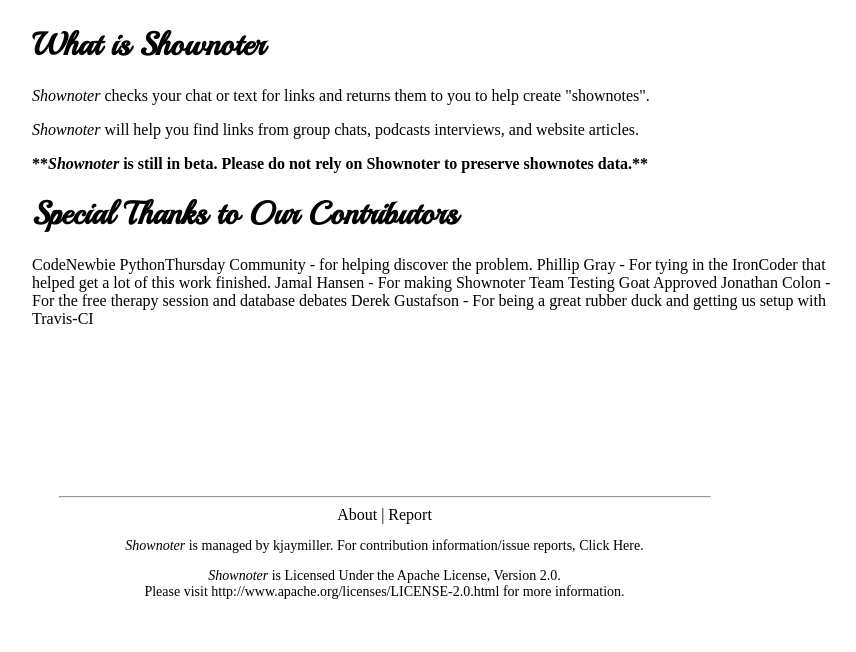
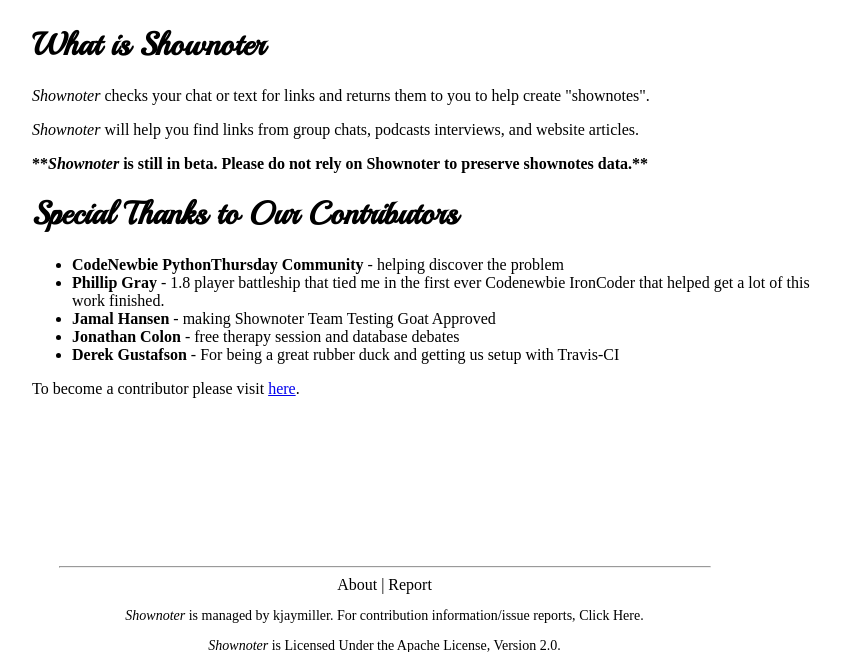
Before and after one commit to kjaymiller/shownoter, a Flask app: page /about in a window 1280 px wide. Shown: the part 149-801 px from the top of the page, without its empty margins (208-1064 px from the left). Before the commit the page ends 748 px from the top, so only its background shows below. Run offline with Flask 2, Linux system fonts and the light colour scheme; parts of the project's set-up code (start-up, migrations or seed data) failed here and were passed over.

Commit message:
Adds Apache license to README and contributors

```diff
--- /dev/null
+++ b/app/contributors.py
@@ -0,0 +1,7 @@
+"""Please add a name and their contribution"""
+contributors = [
+    ('CodeNewbie PythonThursday Community','helping discover the problem'),
+    ('Phillip Gray','1.8 player battleship that tied me in the first ever Codenewbie IronCoder that helped get a lot of this work finished.'),
+    ('Jamal Hansen','making Shownoter Team Testing Goat Approved'),
+    ('Jonathan Colon','free therapy session and database debates'),
+    ('Derek Gustafson', 'For being a great rubber duck and getting us setup with Travis-CI')]
--- a/app/templates/about.html
+++ b/app/templates/about.html
@@ -9,10 +9,10 @@
 <p><b>**<em>Shownoter</em> is still in beta. Please do not rely on Shownoter to preserve shownotes data.**</b></p>
 
 <h1>Special Thanks to Our Contributors</h1>
-CodeNewbie PythonThursday Community - for helping discover the problem.
-Phillip Gray - For tying in the IronCoder that helped get a lot of this work finished.
-Jamal Hansen - For making Shownoter Team Testing Goat Approved
-Jonathan Colon - For the free therapy session and database debates
-Derek Gustafson - For being a great rubber duck and getting us setup with Travis-CI
-
+<ul>
+{% for contributor in contributors %}
+<li><b>{{contributor[0]}}</b> - {{contributor[1]}}</li>
+{% endfor %}
+</ul>
+To become a contributor please visit <a href="http://trello.com/b/jlyUZ0ml/shownoter">here</a>.
 {% endblock %}
--- a/app/views.py
+++ b/app/views.py
@@ -2,6 +2,7 @@ from app import app
 from app import shownoter
 from app import mongo
 from app import download
+from app.contributors import contributors
 from app.forms import TextInput, DescInput
 
 from flask import render_template, url_for, redirect
@@ -92,7 +93,7 @@ def download_file(id):
 
 @app.route('/about')
 def about():
-    return render_template('about.html')
+    return render_template('about.html', contributors=contributors)
 
 @app.route('/report')
 def report():
```
Also changed, not shown: README.md.
